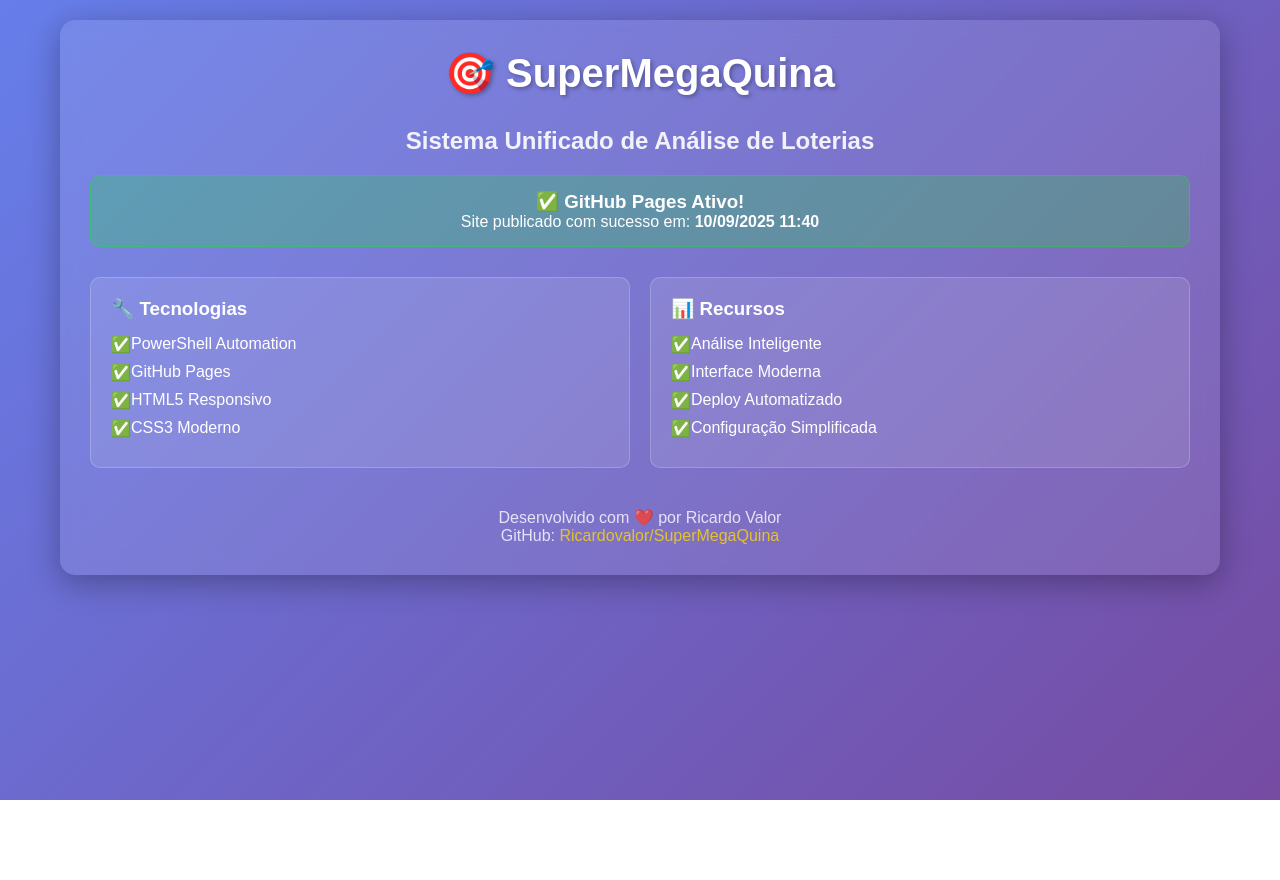
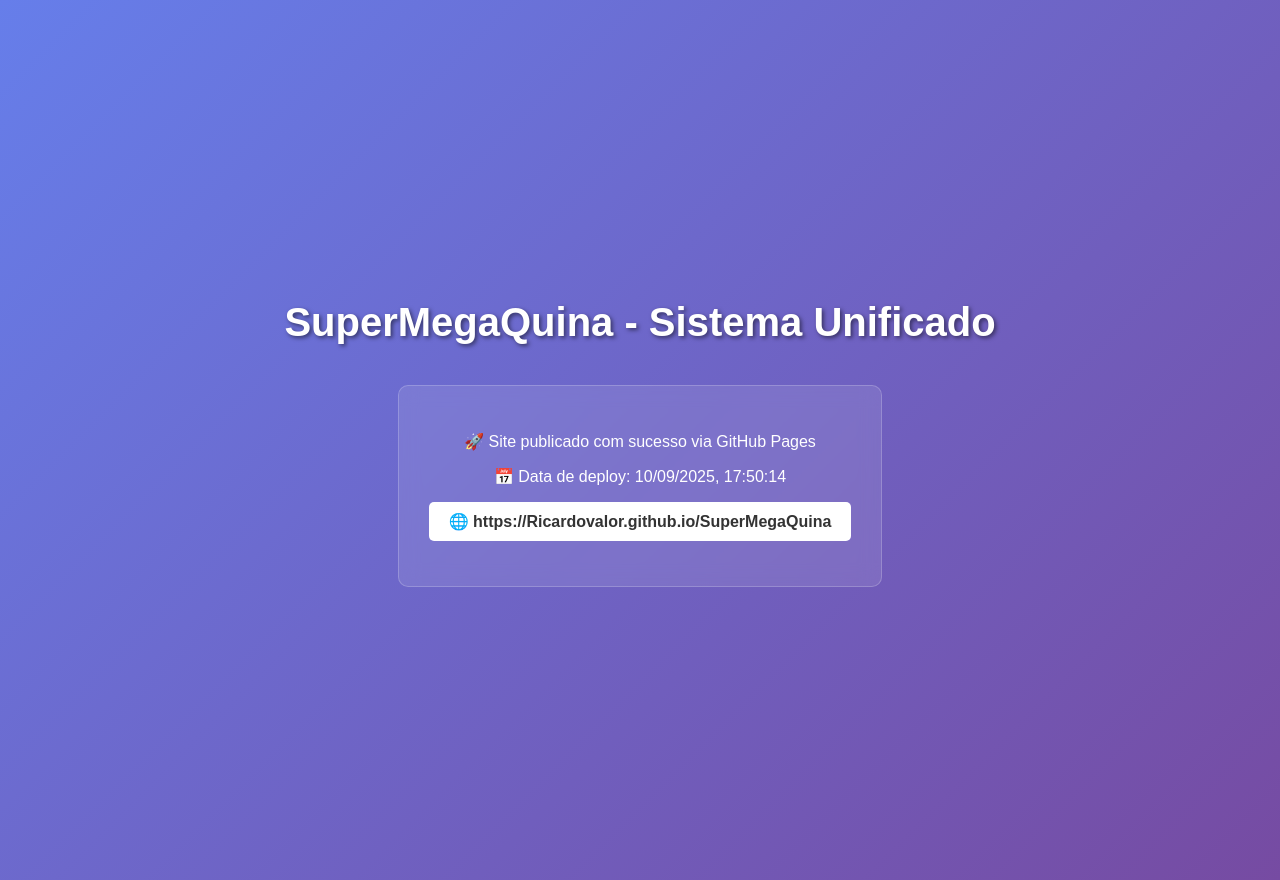
Before and after one commit to Ricardovalor/SuperMegaQuina, a plain HTML site: page index.html in a window 1280 px wide. Before the commit the page ends 800 px from the top, so only its background shows below. Drawn offline with Linux system fonts and the light colour scheme.

Commit message:
🎉 Deploy inicial - 2025-09-10 14:50:14

```diff
--- a/index.html
+++ b/index.html
@@ -5,123 +5,53 @@
     <meta name="viewport" content="width=device-width, initial-scale=1.0">
     <title>SuperMegaQuina - Sistema Unificado</title>
     <style>
-        * { margin: 0; padding: 0; box-sizing: border-box; }
         body {
             font-family: Arial, sans-serif;
-            max-width: 1200px;
-            margin: 0 auto;
-            padding: 20px;
+            margin: 40px;
+            text-align: center;
             background: linear-gradient(135deg, #667eea 0%, #764ba2 100%);
             color: white;
-            min-height: 100vh;
-        }
-        .container {
-            background: rgba(255,255,255,0.1);
-            padding: 30px;
-            border-radius: 15px;
-            backdrop-filter: blur(10px);
-            box-shadow: 0 8px 32px rgba(0,0,0,0.3);
+            height: 100vh;
+            display: flex;
+            flex-direction: column;
+            justify-content: center;
+            align-items: center;
         }
         h1 {
-            text-align: center;
+            color: white;
             font-size: 2.5em;
-            margin-bottom: 30px;
-            text-shadow: 2px 2px 4px rgba(0,0,0,0.3);
-        }
-        h2 {
-            text-align: center;
-            opacity: 0.9;
+            text-shadow: 2px 2px 4px rgba(0,0,0,0.5);
             margin-bottom: 20px;
         }
         .status {
-            background: rgba(0,255,0,0.2);
-            padding: 15px;
+            padding: 30px;
+            background: rgba(255,255,255,0.1);
             border-radius: 10px;
-            text-align: center;
-            margin: 20px 0;
-            border: 1px solid rgba(0,255,0,0.3);
-        }
-        .info {
-            display: grid;
-            grid-template-columns: repeat(auto-fit, minmax(300px, 1fr));
-            gap: 20px;
-            margin-top: 30px;
-        }
-        .card {
-            background: rgba(255,255,255,0.1);
-            padding: 20px;
-            border-radius: 10px;
+            margin: 20px;
+            backdrop-filter: blur(10px);
             border: 1px solid rgba(255,255,255,0.2);
         }
-        .card h3 {
-            margin-bottom: 15px;
-        }
-        .card ul {
-            list-style: none;
-        }
-        .card li {
-            margin-bottom: 10px;
-            padding-left: 20px;
-            position: relative;
-        }
-        .card li:before {
-            content: "✅ ";
-            position: absolute;
-            left: 0;
-        }
-        .footer {
-            text-align: center;
-            margin-top: 40px;
-            opacity: 0.8;
-        }
-        .footer a {
-            color: #FFD700;
-            text-decoration: none;
-        }
-        .footer a:hover {
-            text-decoration: underline;
-        }
-        @media (max-width: 768px) {
-            .info { grid-template-columns: 1fr; }
+        .url {
+            background: white;
+            color: #333;
+            padding: 10px 20px;
+            border-radius: 5px;
+            margin: 15px 0;
+            font-weight: bold;
         }
     </style>
 </head>
 <body>
-    <div class="container">
-        <h1>🎯 SuperMegaQuina</h1>
-        <h2>Sistema Unificado de Análise de Loterias</h2>
-
-        <div class="status">
-            <h3>✅ GitHub Pages Ativo!</h3>
-            <p>Site publicado com sucesso em: <strong>10/09/2025 11:40</strong></p>
-        </div>
-
-        <div class="info">
-            <div class="card">
-                <h3>🔧 Tecnologias</h3>
-                <ul>
-                    <li>PowerShell Automation</li>
-                    <li>GitHub Pages</li>
-                    <li>HTML5 Responsivo</li>
-                    <li>CSS3 Moderno</li>
-                </ul>
-            </div>
-
-            <div class="card">
-                <h3>📊 Recursos</h3>
-                <ul>
-                    <li>Análise Inteligente</li>
-                    <li>Interface Moderna</li>
-                    <li>Deploy Automatizado</li>
-                    <li>Configuração Simplificada</li>
-                </ul>
-            </div>
-        </div>
-
-        <div class="footer">
-            <p>Desenvolvido com ❤️ por Ricardo Valor</p>
-            <p>GitHub: <a href="https://github.com/Ricardovalor/SuperMegaQuina">Ricardovalor/SuperMegaQuina</a></p>
+    <h1>SuperMegaQuina - Sistema Unificado</h1>
+    <div class="status">
+        <p>🚀 Site publicado com sucesso via GitHub Pages</p>
+        <p>📅 Data de deploy: <span id="deployDate"></span></p>
+        <div class="url">
+            🌐 https://Ricardovalor.github.io/SuperMegaQuina
         </div>
     </div>
+    <script>
+        document.getElementById('deployDate').textContent = new Date().toLocaleString('pt-BR');
+    </script>
 </body>
 </html>
```
Also changed, not shown: index_backup_20250910_145013.html (added, +127 -0 lines), 1 other file.
